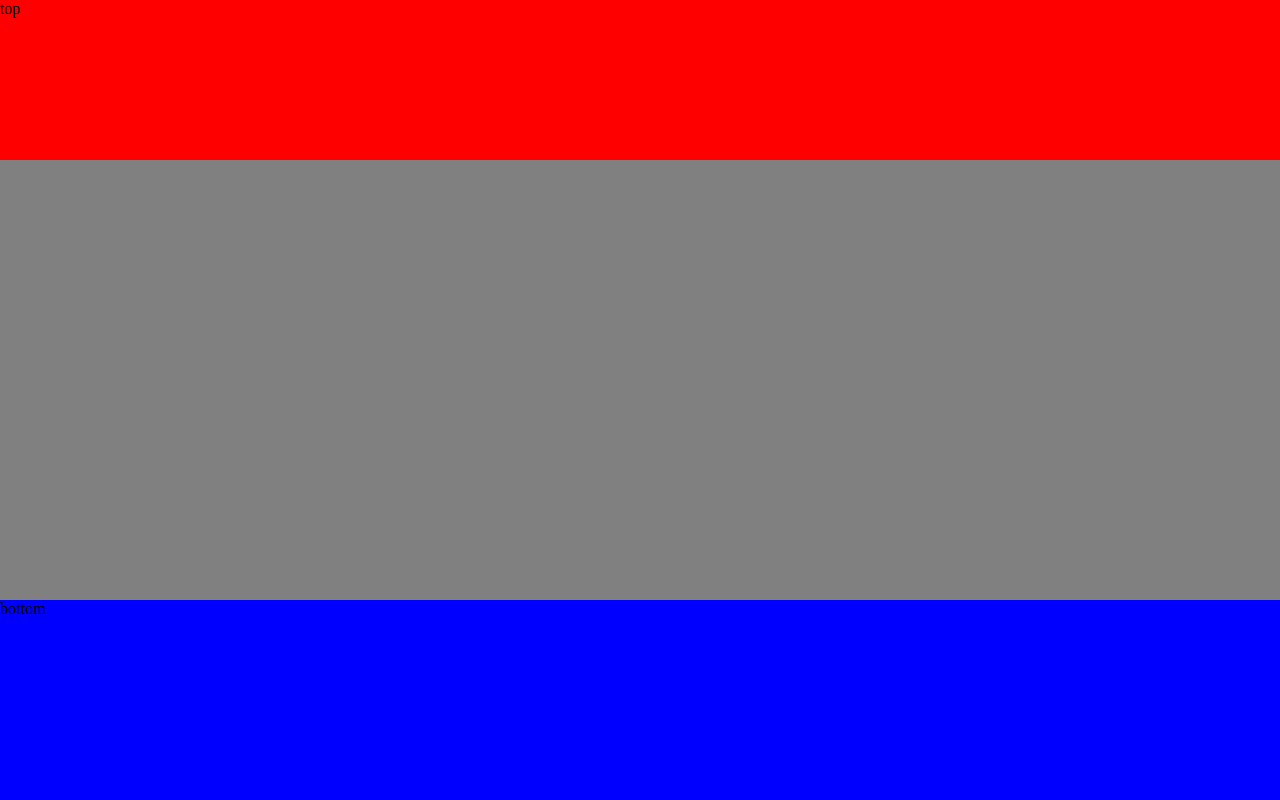
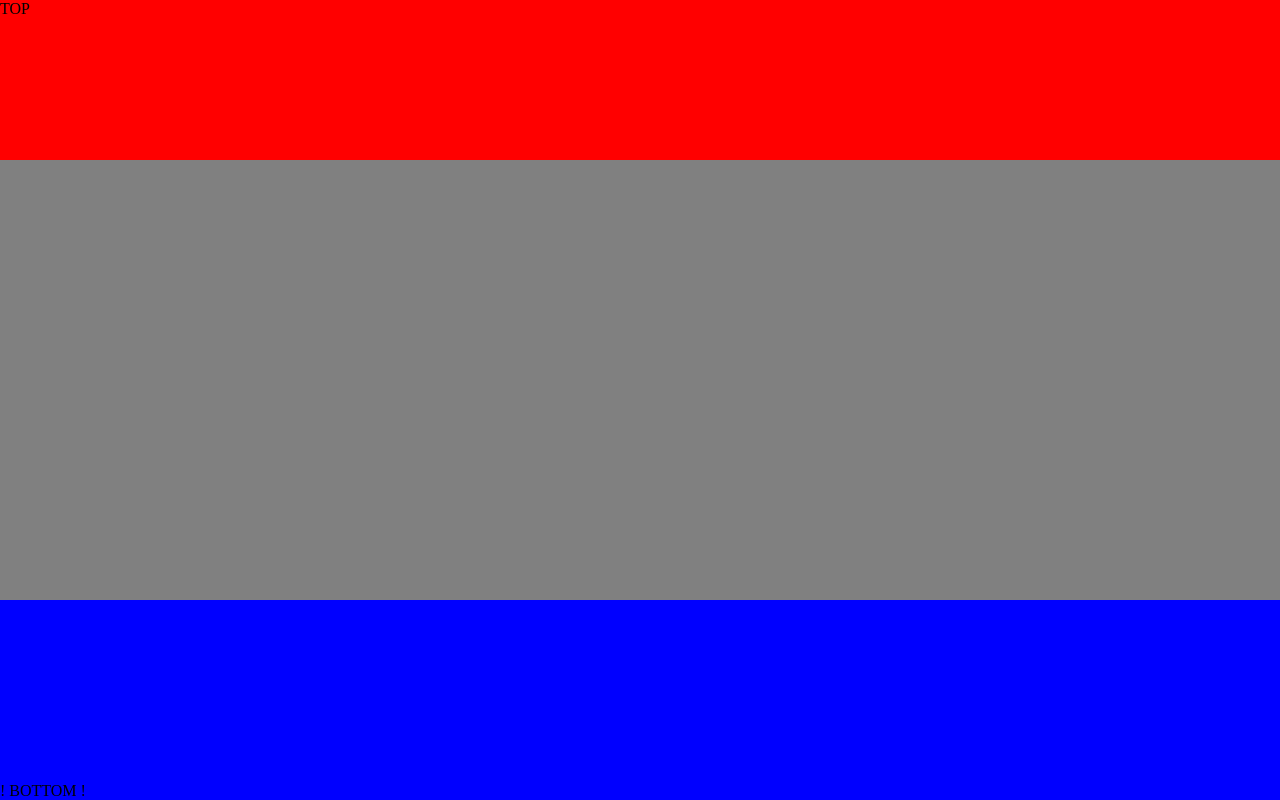
Before and after one commit to croftman/testviewport, a plain HTML site: page index.html in a window 1280 px wide. Drawn offline with Linux system fonts and the light colour scheme.

Commit message:
Update index.html

```diff
--- a/index.html
+++ b/index.html
@@ -24,6 +24,8 @@
   .main > div:last-child {
     height: 25%;
     background-color: blue;
+    display: flex;
+    align-items: flex-end;
   }
   </style>
 </head>
@@ -31,10 +33,10 @@
 <body>
   <div class="main">
     <div>
-      top
+      TOP
       </div>
     <div>
-      bottom
+      ! BOTTOM !
     </div>
   </div>
 </body>
```
